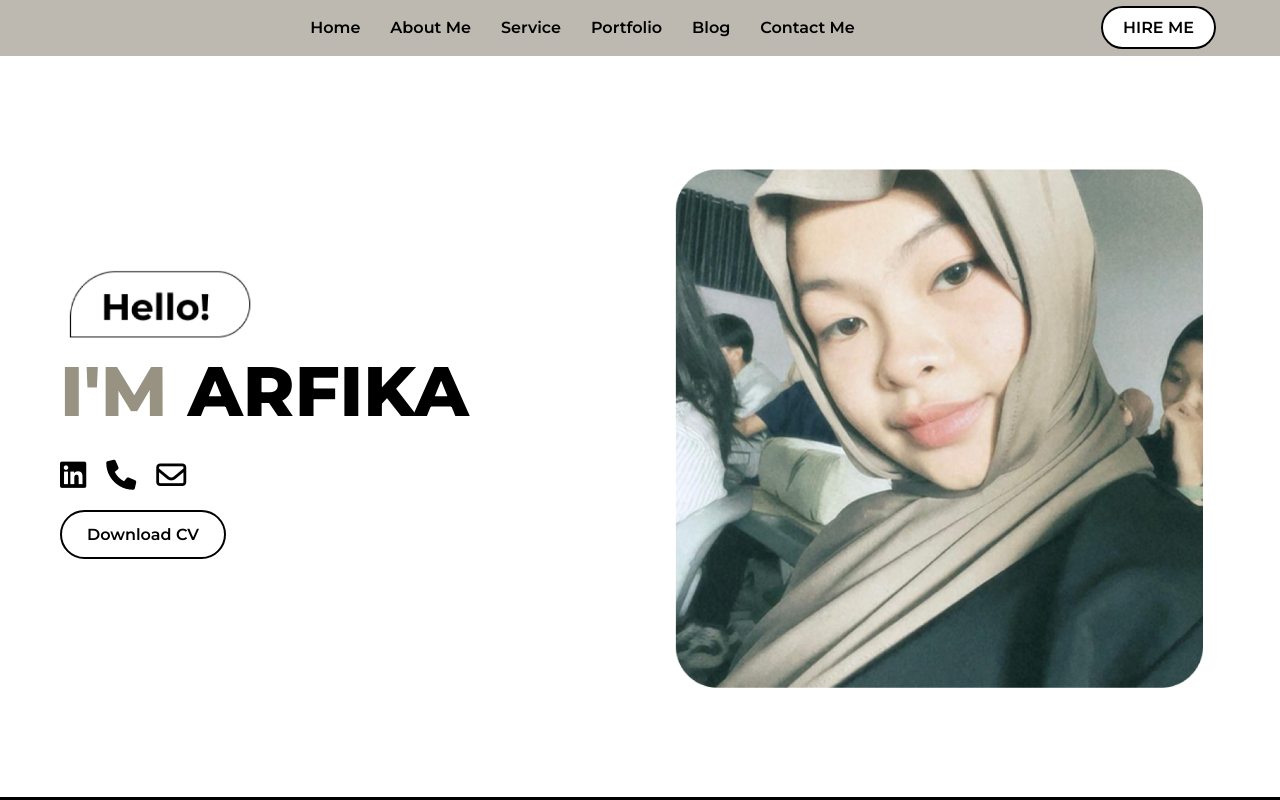
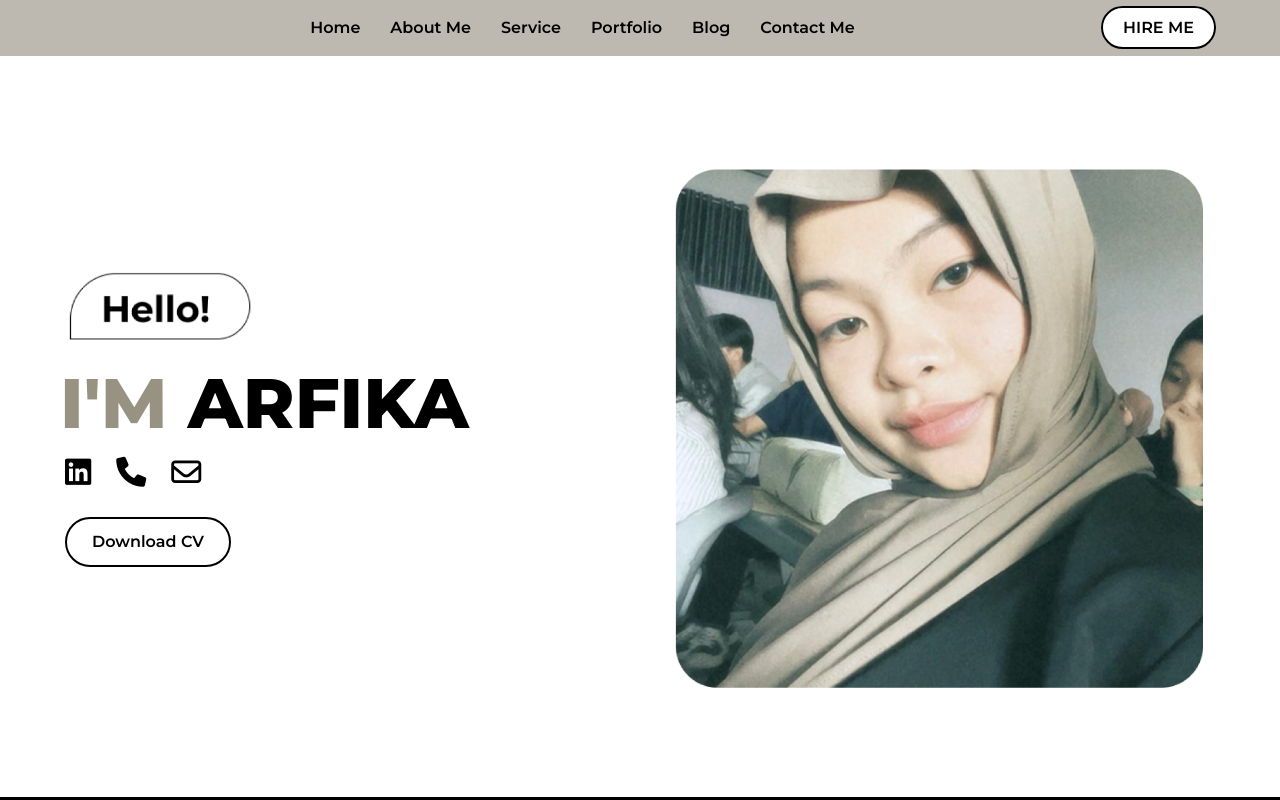
Before and after one commit to arfika-rr/Home-Web-Portofolio, a plain HTML site: page index.html in a window 1280 px wide. Shown: the top 800 px of the page. Drawn offline with nearby package versions, Linux system fonts and the light colour scheme.

Commit message:
update rapihkan margin home

```diff
--- a/css/style.css
+++ b/css/style.css
@@ -169,7 +169,7 @@ nav {
   font-size: 70px;
   font-weight: 800;
   margin-bottom: 30px;
-  margin-top: -50px;
+  margin-top: -40px;
   color: var(--color-primary);
 }
 
@@ -179,13 +179,14 @@ nav {
 
 .social-icons {
   display: flex;
-  margin-top: -25px;
-  margin-bottom: 10px;
+  margin-top: -40px;
+  margin-bottom: 20px;
 }
 
 .social-icon {
   font-size: 30px;
   margin-right: 20px;
+  margin-left: 5px;
   color: var(--color-black);
   transition: color 0.2s ease;
 }
@@ -202,6 +203,7 @@ nav {
   padding: 10px 25px;
   font-weight: 600;
   transition: all 0.3s ease;
+  margin-left: 5px;
 }
 
 .cv-button:hover {
@@ -433,7 +435,7 @@ nav {
 
 .portfolio-grid {
     display: grid;
-    grid-template-columns: repeat(2, 1fr);
+    grid-template-columns: repeat(3, 1fr);
     gap: 40px;
     max-width: 1000px;  /* Reduced from 1200px */
     margin: 0 auto;
```
